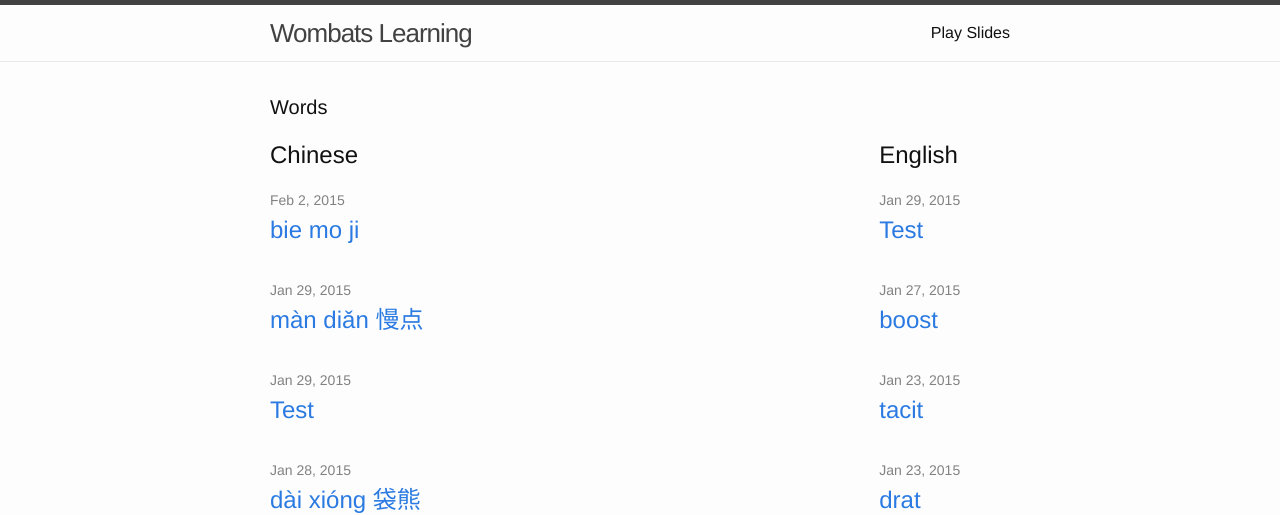
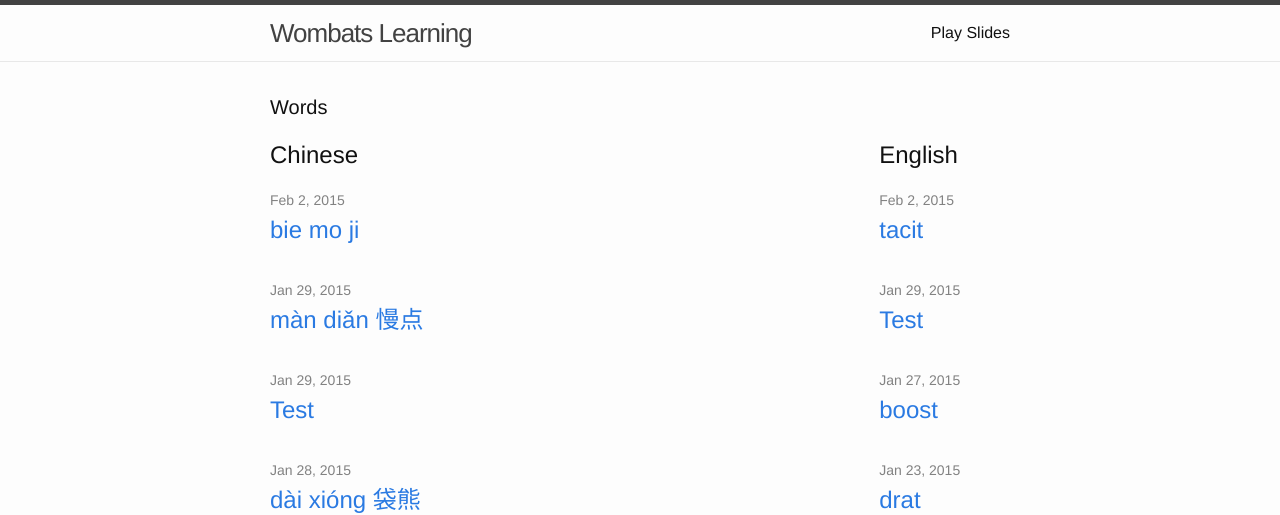
Before and after one commit to shangfei2014/wombats-learning, a Jekyll site: the page built from index.html, in a window 1280 px wide and 900 px high. Shown: the top 515 px of the window. Built offline with Jekyll 4.4.1, drawn with Linux system fonts in a browser that asks for light colours.

Commit message:
change date

```diff
--- a/_posts/2015-02-02-tacit-english.markdown
+++ b/_posts/2015-02-02-tacit-english.markdown
@@ -1,7 +1,7 @@
 ---
 layout: post
 title:  "tacit"
-date:   2015-01-23 10:26:14
+date:   2015-02-02 10:26:14
 categories: english
 ---
 ### tacit [/ˈtæs ɪt/]
```
